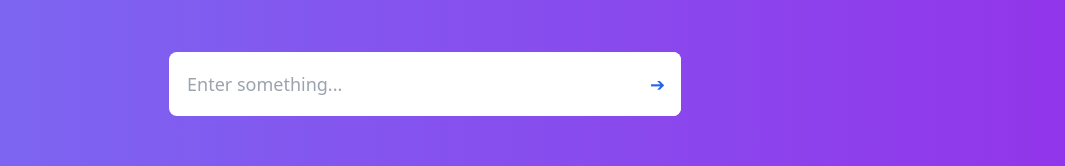
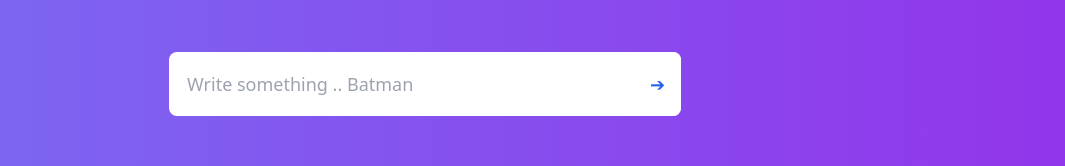
Before and after one commit to Cromski/CreaHut, a React (Create React App) app: page / in a window 1280 px wide. Shown: the part 380-546 px from the top of the page, without its empty margins (215-1280 px from the left). Built offline with nearby package versions, Linux system fonts and the light colour scheme.

Commit message:
added ux to search field

```diff
--- a/src/App.js
+++ b/src/App.js
@@ -1,4 +1,4 @@
-import React, { useState } from 'react';
+import React, { useState, useEffect } from 'react';
 import axios from 'axios';
 import logo from './assets/page_logo.png'; // Import the logo
 
@@ -7,6 +7,16 @@
   const [history, setHistory] = useState([]);
   const [imageUrl, setImageUrl] = useState('');
   const [loading, setLoading] = useState(false);
+  const [placeholderIndex, setPlaceholderIndex] = useState(0);
+
+  const placeholders = ["Elephant", "Batman", "Sun", "Skateboard"];
+
+  useEffect(() => {
+    const interval = setInterval(() => {
+      setPlaceholderIndex((prevIndex) => (prevIndex + 1) % placeholders.length);
+    }, 1000);
+    return () => clearInterval(interval);
+  }, []);
 
   const handleInputChange = (e) => {
     setInputValue(e.target.value);
@@ -87,7 +97,7 @@
         <input
           className="p-4 rounded-lg text-lg w-full border-2 border-transparent focus:outline-none focus:border-white pr-12"
           type="text"
-          placeholder="Enter something..."
+          placeholder={"Write something .. "+placeholders[placeholderIndex]}
           value={inputValue}
           onChange={handleInputChange}
           onKeyDown={handleKeyPress}
```
